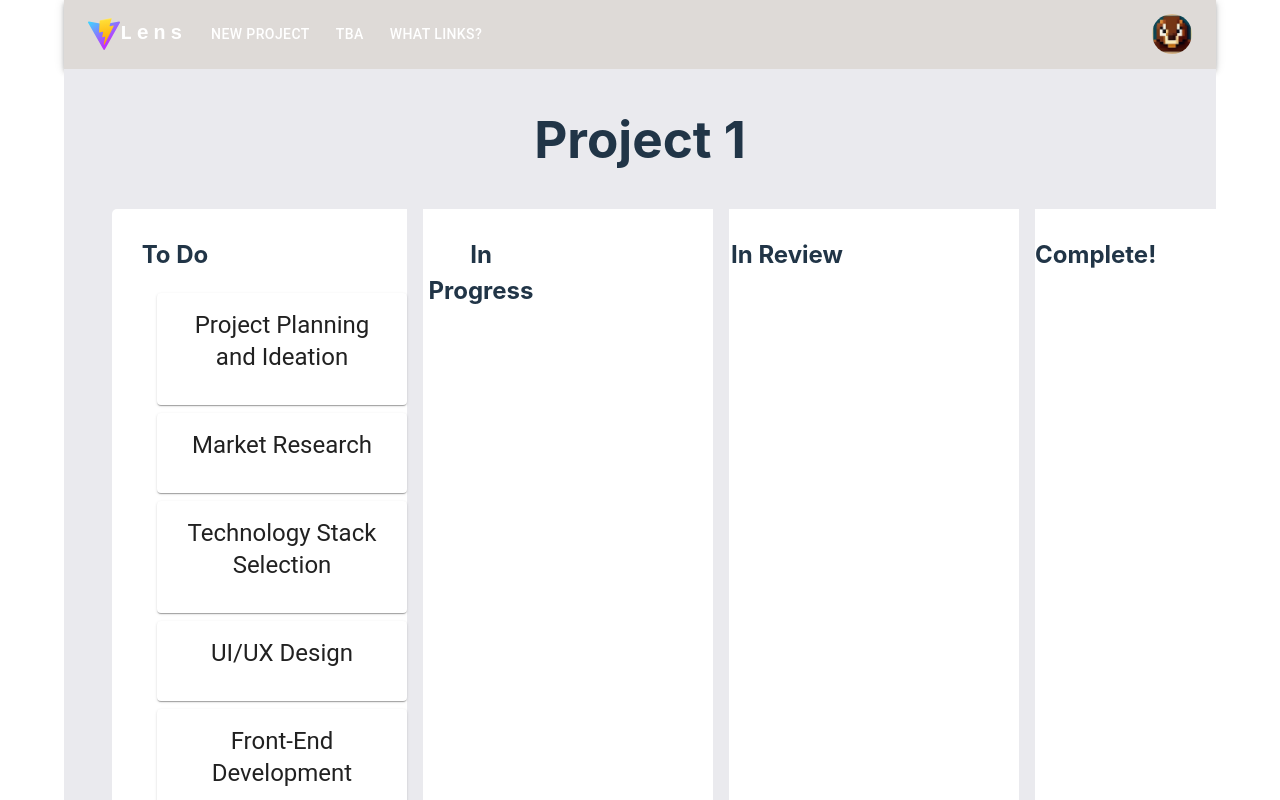
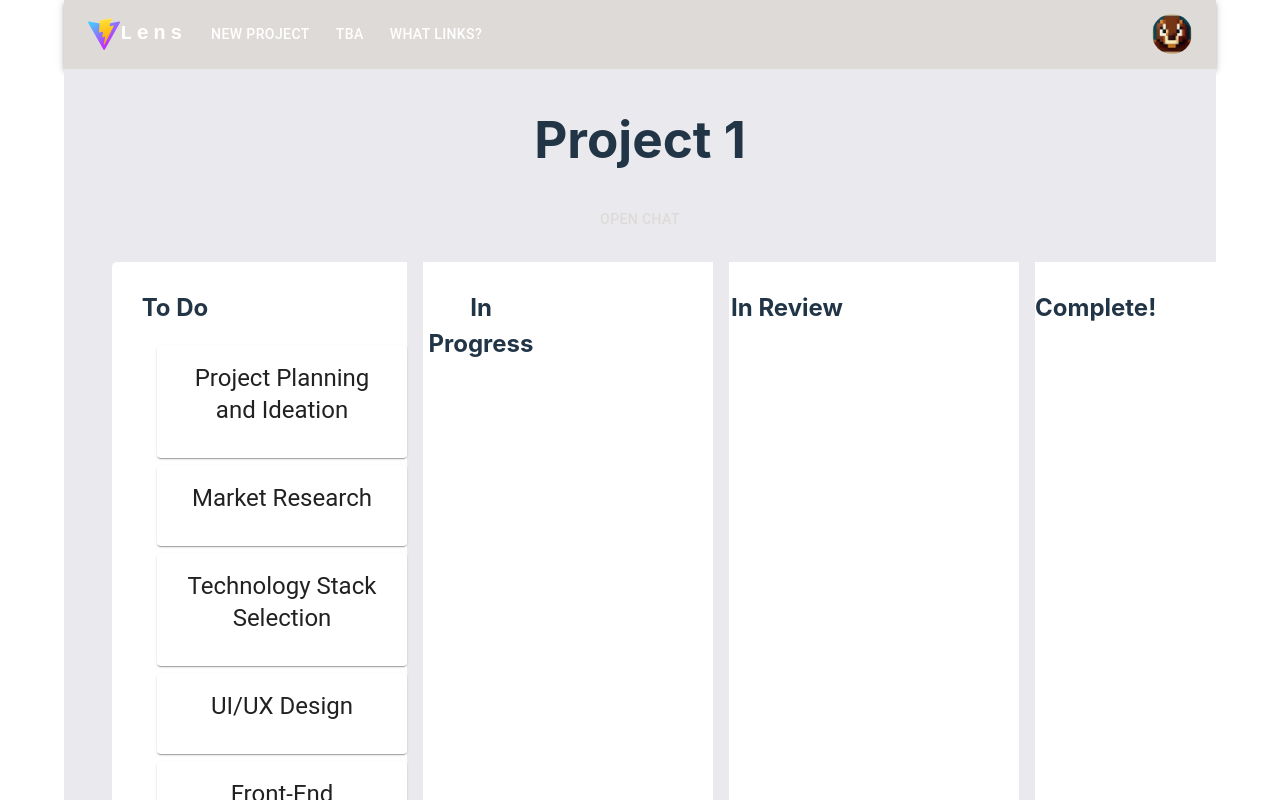
Before and after one commit to MaxEdgington/LHL-Final, a React (Vite) app in the folder client/: page / in a window 1280 px wide. Shown: the top 800 px of the page. Built offline with nearby package versions, Linux system fonts and the light colour scheme.

Commit message:
empty chat drawer

```diff
--- a/client/src/App.jsx
+++ b/client/src/App.jsx
@@ -3,6 +3,7 @@ import axios from 'axios';
 import { createTheme, ThemeProvider } from '@mui/material/styles';
 import Header from './components/Header';
 import ColumnList from './components/ColumnList';
+import ChatDrawer from './components/ChatDrawer';
 
 import './App.css';
 
@@ -58,7 +59,9 @@ function App() {
       )} */}
       <ThemeProvider theme={theme}>
         <Header />
-        <ColumnList />
+        <div>
+          <ColumnList />
+        </div>
       </ThemeProvider>
     </>
   );
--- /dev/null
+++ b/client/src/components/ChatDrawer.jsx
@@ -0,0 +1,33 @@
+import React, { useState } from "react";
+import { Button, Drawer } from "@mui/material";
+
+
+const ChatDrawer = () => {
+  const [drawerState, setDrawerState] = useState(false);
+
+  const toggleDrawer = (open) => (event) => {
+    if (
+      event &&
+      (event.key === "backdropClick" || event.type === "escapeKeyDown")
+    ) {
+      return;
+    }
+    setDrawerState(open);
+  };
+
+  return (
+    // {(['Cat'] as const).map((anchor) => (
+    <div >
+      <Button onClick={toggleDrawer(true)}>Open Chat</Button>
+      <Drawer
+        anchor={'right'}
+        open={drawerState}
+        onClose={toggleDrawer(false)}
+      >
+        <p>something here?</p>
+      </Drawer>
+    </div >
+  );
+};
+
+export default ChatDrawer;
--- a/client/src/components/ColumnList.jsx
+++ b/client/src/components/ColumnList.jsx
@@ -1,5 +1,6 @@
 import React, { useState } from "react";
 import ColumnListItem from "./ColumnListItem";
+import ChatDrawer from "./ChatDrawer";
 import { Box, Typography } from "@mui/material";
 import "../styles/ColumnList.scss";
 import { DragDropContext } from "react-beautiful-dnd";
@@ -147,6 +148,7 @@ const ColumnList = (props) => {
       >
         <div>
           <h1>Project 1</h1>
+          <ChatDrawer />
           <ul className="columnlist">
             {columnArr}
           </ul>
```
